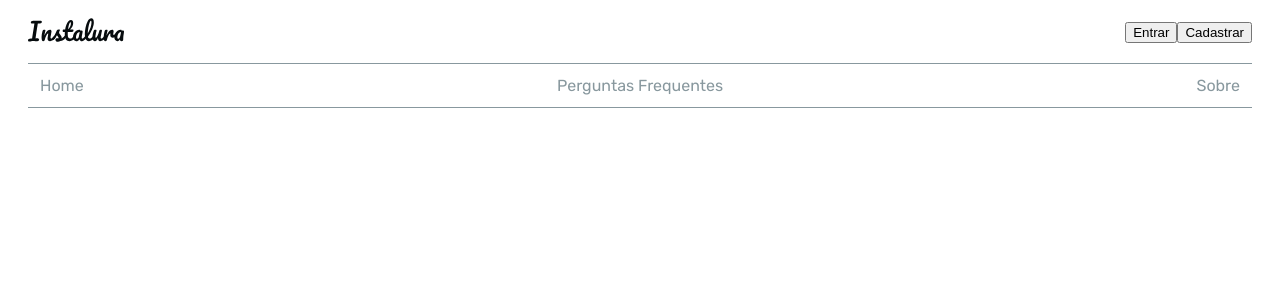
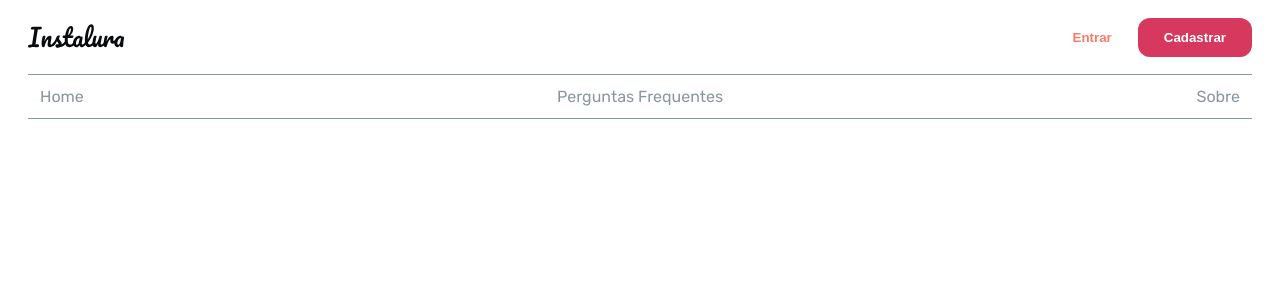
Before and after one commit to guipacheco2/instalura, a Next.js app: page / in a window 1280 px wide. Shown: the top 300 px of the page. Built offline with nearby package versions, Linux system fonts and the light colour scheme.

Commit message:
Aula 03: Componente de botão com temas

```diff
--- a/package.json
+++ b/package.json
@@ -9,7 +9,7 @@
     "lint": "eslint . --cache --fix"
   },
   "dependencies": {
-    "@types/styled-components": "^5.1.7",
+    "lodash.get": "^4.4.2",
     "next": "latest",
     "react": "^17.0.1",
     "react-dom": "^17.0.1",
@@ -17,9 +17,11 @@
     "styled-components": "^5.0.0"
   },
   "devDependencies": {
+    "@types/lodash.get": "^4.4.6",
     "@types/node": "^14.14.25",
     "@types/react": "^17.0.1",
     "@types/react-dom": "^17.0.0",
+    "@types/styled-components": "^5.1.7",
     "@typescript-eslint/eslint-plugin": "^4.15.0",
     "@typescript-eslint/parser": "^4.15.0",
     "babel-plugin-styled-components": "^1.8.0",
--- /dev/null
+++ b/src/components/commons/Button.tsx
@@ -0,0 +1,35 @@
+import get from 'lodash.get'
+import styled, { css } from 'styled-components'
+
+interface ButtonProps {
+  variant: 'primary.main' | 'secondary.main'
+  ghost?: boolean
+}
+
+const ButtonGhost = css<ButtonProps>`
+  color: ${({ theme, variant }) => get(theme, `colors.${variant}.color`)};
+  background-color: transparent;
+`
+
+const ButtonDefault = css<ButtonProps>`
+  color: ${({ theme, variant }) =>
+    get(theme, `colors.${variant}.contrastText`)};
+
+  background-color: ${({ theme, variant }) =>
+    get(theme, `colors.${variant}.color`)};
+`
+
+export const Button = styled.button<ButtonProps>`
+  border: 0;
+  cursor: pointer;
+  padding: 12px 26px;
+  font-weight: bold;
+  opacity: 1;
+  transition: opacity ${({ theme }) => theme.transition};
+  border-radius: ${({ theme }) => theme.borderRadius};
+  ${({ ghost }) => (ghost ? ButtonGhost : ButtonDefault)}
+  &:hover,
+  &:focus {
+    opacity: 0.5;
+  }
+`
--- a/src/components/commons/Menu.tsx
+++ b/src/components/commons/Menu.tsx
@@ -1,5 +1,6 @@
 import React from 'react'
-import { Logo } from '../../theme'
+import { Button } from './Button'
+import { Logo } from './Logo'
 import {
   MenuWrapper,
   MenuWrapperCentralSide,
@@ -27,8 +28,12 @@ export function Menu(): JSX.Element {
         ))}
       </MenuWrapperCentralSide>
       <MenuWrapperRightSide>
-        <button type="button">Entrar</button>
-        <button type="button">Cadastrar</button>
+        <Button type="button" ghost variant="secondary.main">
+          Entrar
+        </Button>
+        <Button type="button" variant="primary.main">
+          Cadastrar
+        </Button>
       </MenuWrapperRightSide>
     </MenuWrapper>
   )
--- a/src/pages/_app.tsx
+++ b/src/pages/_app.tsx
@@ -1,6 +1,7 @@
 import { AppProps } from 'next/dist/next-server/lib/router/router'
 import React, { Fragment } from 'react'
 import { createGlobalStyle, ThemeProvider } from 'styled-components'
+import * as theme from '../theme'
 
 const GlobalStyle = createGlobalStyle`
   body {
@@ -9,12 +10,6 @@ const GlobalStyle = createGlobalStyle`
     box-sizing: border-box;
   }
 `
-
-const theme = {
-  colors: {
-    primary: '#0070f3',
-  },
-}
 
 export default function App({ Component, pageProps }: AppProps): JSX.Element {
   return (
--- /dev/null
+++ b/src/theme/colors.ts
@@ -0,0 +1,40 @@
+export const colors = {
+  background: {
+    light: {
+      color: '#FFFFFF',
+    },
+    main: {
+      color: '#F2F2F2',
+    },
+  },
+  borders: {
+    main: {
+      color: '#F1F1F1',
+    },
+  },
+  primary: {
+    main: {
+      color: '#D7385E',
+      contrastText: '#fff',
+    },
+  },
+  secondary: {
+    main: {
+      color: '#FB7B6B',
+      contrastText: '#fff',
+    },
+  },
+  tertiary: {
+    main: {
+      color: '#070C0E',
+      contrastText: '#fff',
+    },
+    light: {
+      color: '#88989E',
+      contrastText: '#fff',
+    },
+  },
+  modes: {
+    dark: {},
+  },
+}
--- a/src/theme/index.ts
+++ b/src/theme/index.ts
@@ -1 +1,4 @@
-export * from './Logo'
+export * from './colors'
+
+export const borderRadius = '12px'
+export const transition = '200ms ease-in-out'
```
Also changed, not shown: src/components/commons/Logo.tsx (renamed from src/theme/Logo.tsx), 2 other files (tests, documents, lock files or other folders).
